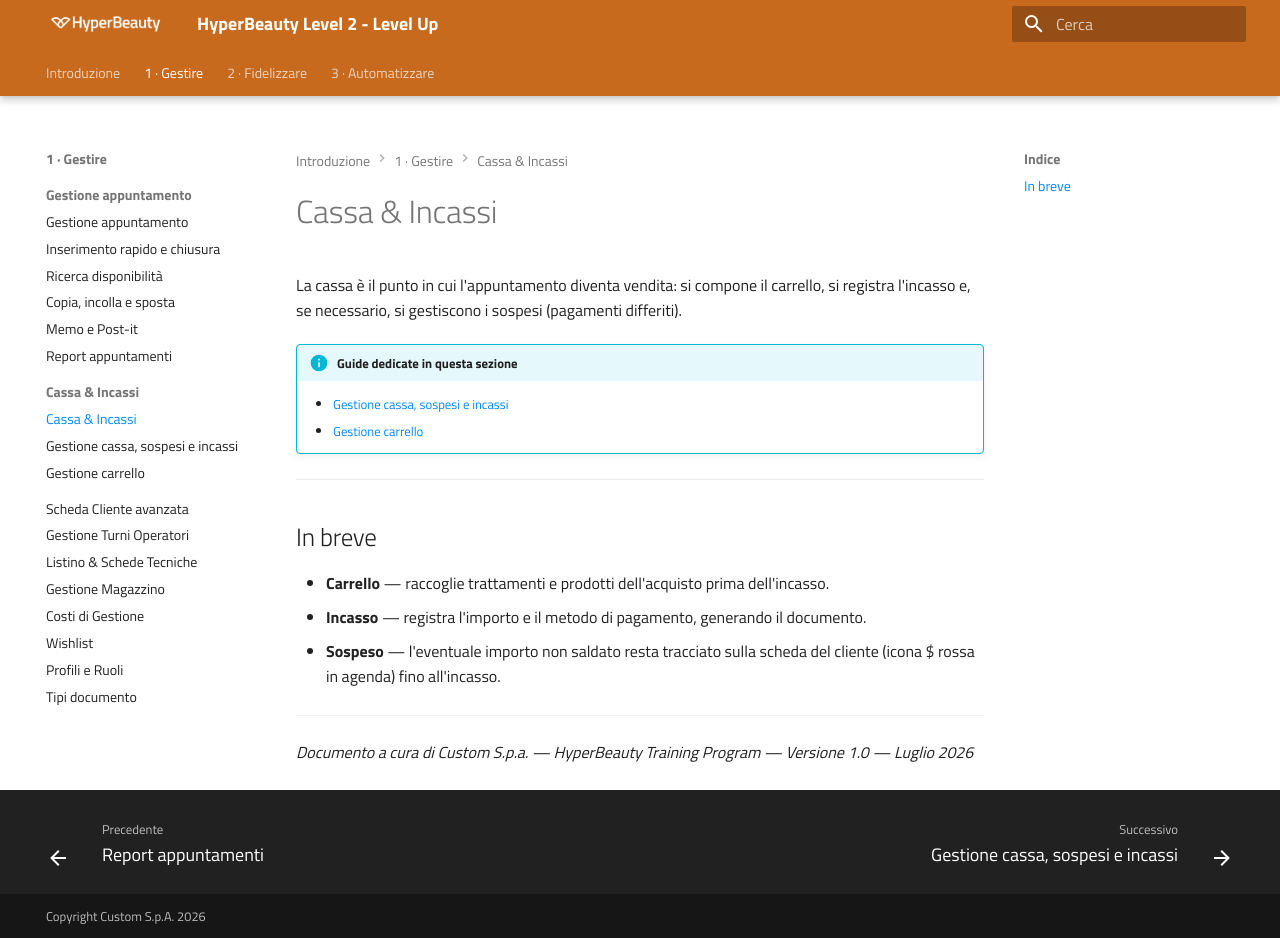
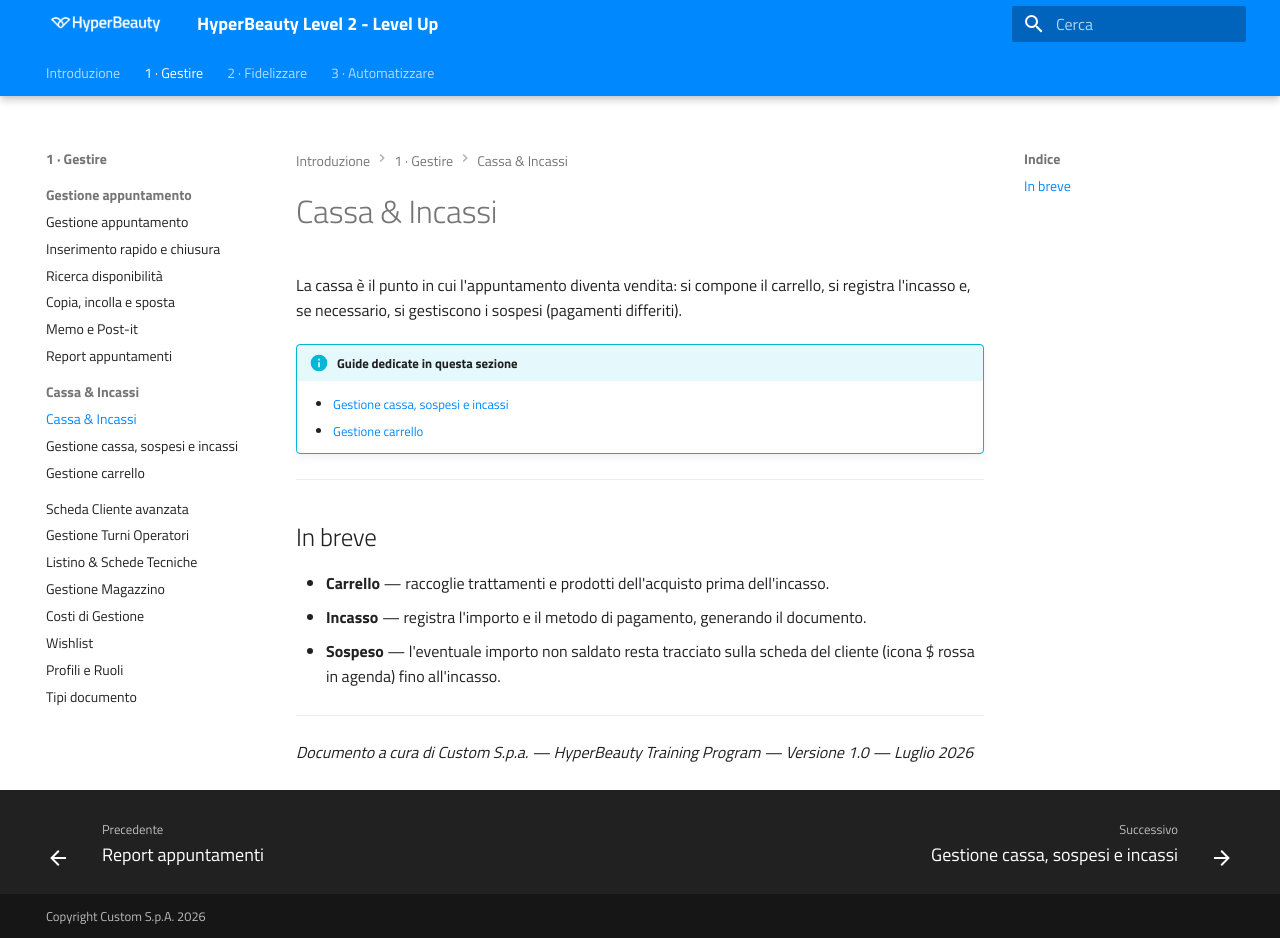
Before and after one commit to ivanrobuschi-custom/Hyperbeauty-corso-Level2, an MkDocs documentation site: the page built from docs/cassa_incassi.md, in a window 1280 px wide and 938 px high. Built offline with MkDocs 1.6.1 and Material for MkDocs 9.7.7, drawn with Linux system fonts in a browser that asks for light colours.

Commit message:
header blu

```diff
--- a/docs/stylesheets/extra.css
+++ b/docs/stylesheets/extra.css
@@ -26,10 +26,10 @@
   --md-footer-bottom-fg-color:  #cccccc;
 }
 
-/* 3. Header e barra tab — Custom Dark Grey #383E42 (Brand Guidelines p.17) */
+/* 3. Header e barra tab — blu corporate HyperBeauty */
 .md-header,
 .md-tabs {
-  background-color: #C86A1E;
+  background-color: #0088ff;
 }
 
 /* 4. Fallback font */
```
